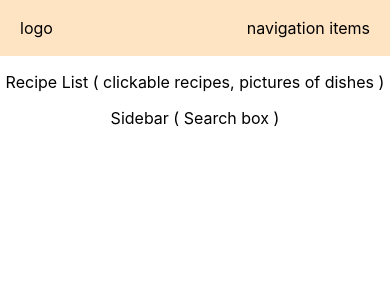
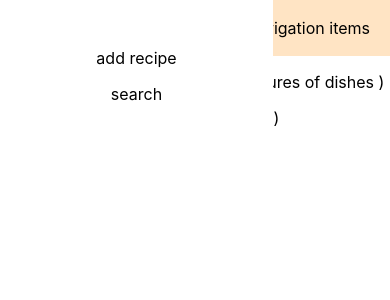
Before and after one commit to DawidSzpener/Ripicipi, a React (Create React App) app: page / in a window 390 px wide. Shown: the top 300 px of the page. Built offline with nearby package versions, Linux system fonts and the light colour scheme.

Commit message:
feat: created sidedrawer for mobile usage

```diff
--- a/src/Components/Layout/Layout.js
+++ b/src/Components/Layout/Layout.js
@@ -1,11 +1,13 @@
 import React from 'react'
 import Toolbar from '../Navigation/Toolbar/Toolbar'
+import SideDrawer from '../Navigation/SideDrawer/SideDrawer'
 import './Layout.css'
 
 const layout = () => {
   return (
     <div className='Layout'>
       <Toolbar />
+      <SideDrawer />
     </div>
   )
 }
--- /dev/null
+++ b/src/Components/Navigation/SideDrawer/SideDrawer.css
@@ -0,0 +1,27 @@
+.SideDrawer {
+  position: fixed;
+  width: 280px;
+  max-width: 70%;
+  height: 100%;
+  left: 0;
+  top: 0;
+  z-index: 200;
+  background-color: white;
+  padding: 32px 16px;
+  box-sizing: border-box;
+  transition: transform 0.3s ease-out;
+}
+
+@media (min-width: 500px) {
+  .SideDrawer {
+    display: none;
+  }
+}
+
+.Open {
+  transform: translateX(0)
+}
+
+.Close {
+  transform: translateX(-100%)
+}
--- /dev/null
+++ b/src/Components/Navigation/SideDrawer/SideDrawer.js
@@ -0,0 +1,13 @@
+import React from 'react'
+import './SideDrawer.css'
+
+const sideDrawer = () => {
+  return (
+    <div className='SideDrawer'>
+      <p>add recipe</p>
+      <p>search</p>
+    </div>
+  )
+}
+
+export default sideDrawer
--- a/src/Components/Navigation/Toolbar/Toolbar.js
+++ b/src/Components/Navigation/Toolbar/Toolbar.js
@@ -4,6 +4,7 @@
 const toolbar = () => {
   return (
     <div className='Toolbar'>
+      <p>menu</p>
       <p>logo</p>
       <p>navigation items</p>
     </div>
```
Also changed, not shown: src/Components/Navigation/Menu/Menu.css (added), src/Components/Navigation/Menu/Menu.js (added).
